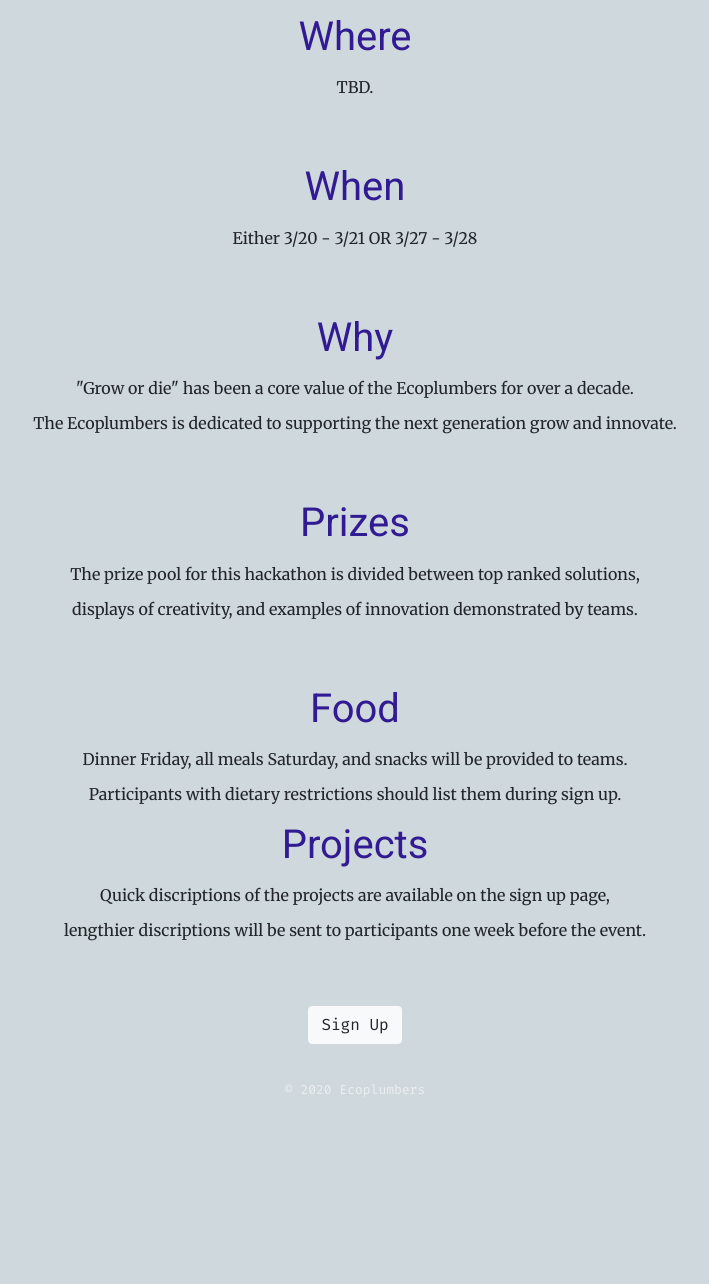
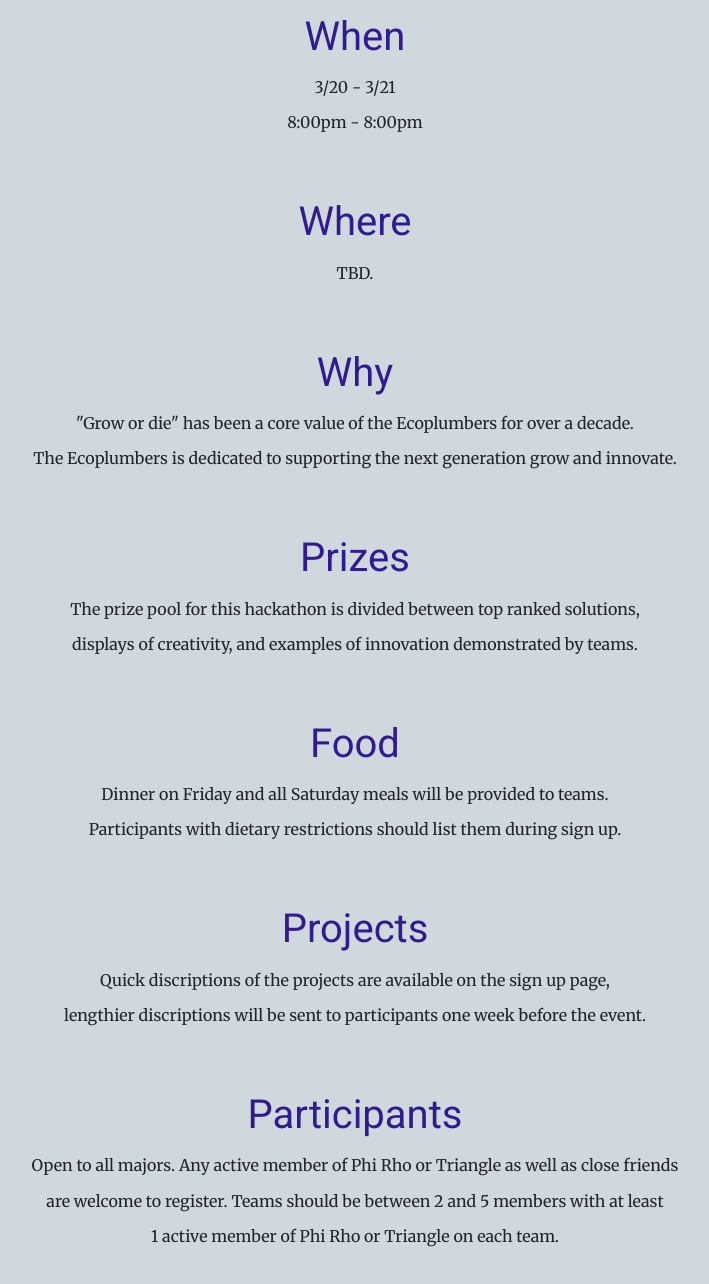
Before and after one commit to eco-d/plumbio, a plain HTML site: page info.html in a window 1280 px wide. Shown: the part 256-1540 px from the top of the page, without its empty margins (285-994 px from the left). Before the commit the page ends 1388 px from the top, so only its background shows below. Drawn offline with nearby package versions, Linux system fonts and the light colour scheme.

Commit message:
added info

```diff
--- a/info.html
+++ b/info.html
@@ -36,18 +36,18 @@
     </div>
 
     <!-- <div class="spacr-big"></div> -->
-
     <div class="txt">
-      <h1>Where</h1>
-      <p>TBD.</p>
+      <h1>When</h1>
+      <p>3/20 - 3/21</p>
+      <p>8:00pm - 8:00pm</p>
     </div>
 
     <div class="spacr-big"></div>
 
-    <div class="txt">
-      <h1>When</h1>
-      <p>Either 3/20 - 3/21 OR 3/27 - 3/28</p>
-    </div>
+      <div class="txt">
+        <h1>Where</h1>
+        <p>TBD.</p>
+      </div>
 
     <div class="spacr-big"></div>
 
@@ -69,14 +69,25 @@
 
     <div class="txt">
       <h1>Food</h1>
-      <p>Dinner Friday, all meals Saturday, and snacks will be provided to teams.</p>
+      <p>Dinner on Friday and all Saturday meals will be provided to teams.</p>
       <p>Participants with dietary restrictions should list them during sign up.</p>
     </div>
+
+    <div class="spacr-big"></div>
 
     <div class="txt">
       <h1>Projects</h1>
       <p>Quick discriptions of the projects are available on the sign up page,</p>
       <p>lengthier discriptions will be sent to participants one week before the event.</p>
+    </div>
+
+    <div class="spacr-big"></div>
+
+    <div class="txt">
+      <h1>Participants</h1>
+      <p>Open to all majors. Any active member of Phi Rho or Triangle as well as close friends</p>
+      <p>are welcome to register. Teams should be between 2 and 5 members with at least</p>
+      <p>1 active member of Phi Rho or Triangle on each team.</p>
     </div>
 
     <div class="spacr-big"></div>
```
Also changed, not shown: index.html (+10 -1 lines).
